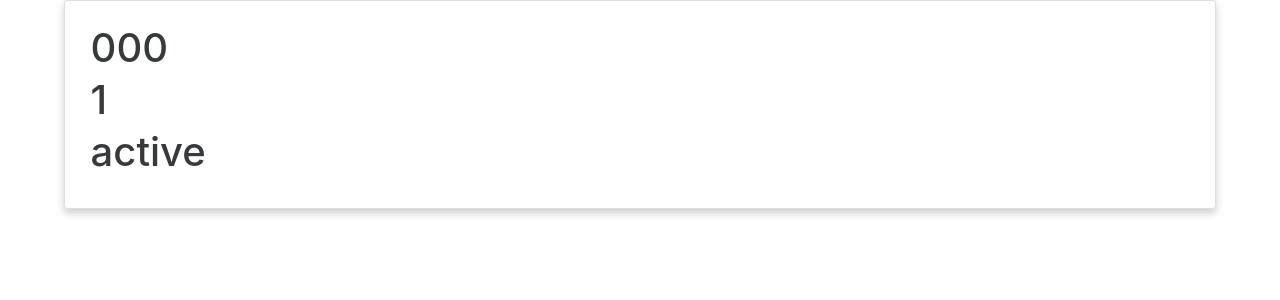
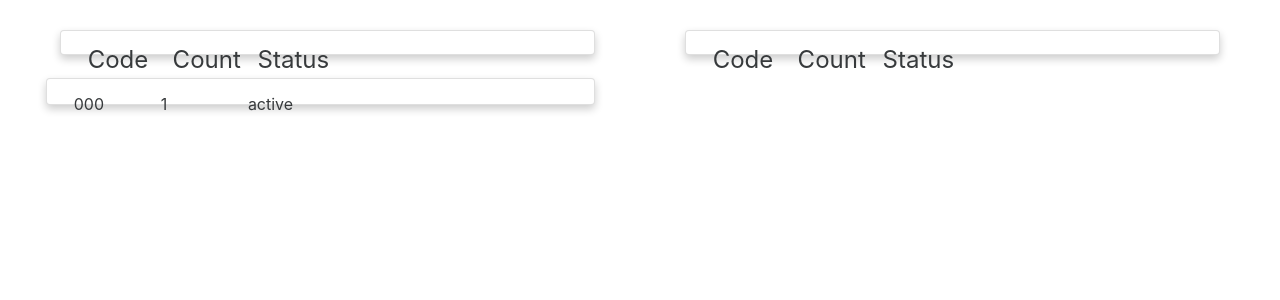
Before and after one commit to SonalBairwa/DjangoApi, a Django app: template UserApi/templates/UserApi/dashboard.html in a window 1280 px wide. Shown: the part 82-382 px from the top of the page. Run offline with Django 3.2, Linux system fonts and the light colour scheme; the template is opened without the code that fills it: most values are stand-ins (such as "Sample title", 1, 10 or a date in 2020); some libraries are stand-ins or nearby versions.

Commit message:
dashboard html updated

```diff
--- a/UserApi/templates/UserApi/dashboard.html
+++ b/UserApi/templates/UserApi/dashboard.html
@@ -6,19 +6,56 @@
         <meta charset="UTF-8">
         <title>Title</title>
         {% if user_type == "true" %}
-        <a class="btn btn-default login-btn" href="code_view"> Generate Code</a><br>
-        <a class="btn btn-default login-btn" href="generate_csv"> Create CSV</a><br>
+            <a class="btn btn-default login-btn" style="float: right" href="code_view"> Generate Code</a>
+            <a class="btn btn-default login-btn" style="float: right; " href="generate_csv"> Create CSV</a><br>
         {% endif %}
     </head>
     <body>
-    {% for list in code_list %}
-            <div class="card">
-                <h1>{{ list.code }}</h1>
-                <h1>{{ list.count }}</h1>
-                <h1>{{ list.status }}</h1>
+    <div class="cardList" style="margin-top: 30px">
+        <div class="col-lg-12">
+            <div class="col-lg-6" style="text-align: center;font-size: x-large;">
+                <div class="card">
+                    <div class="col-lg-2">
+                        Code
+                    </div>
+                    <div class="col-lg-2">
+                        Count
+                    </div>
+                    <div class="col-lg-2">
+                        Status
+                    </div>
+                </div>
             </div>
-
-    {% endfor %}
+            <div class="col-lg-6" style="text-align: center;font-size: x-large;">
+                <div class="card">
+                    <div class="col-lg-2">
+                        Code
+                    </div>
+                    <div class="col-lg-2">
+                        Count
+                    </div>
+                    <div class="col-lg-2">
+                        Status
+                    </div>
+                </div>
+            </div>
+        </div>
+        {% for list in code_list %}
+            <div class="col-lg-6">
+                <div class="card">
+                    <div class="col-lg-2">
+                        {{ list.code }}</div>
+                    <div class="col-lg-2">
+                        {{ list.count }}
+                    </div>
+                    <div class="col-lg-2">
+                        {{ list.status }}
+                    </div>
+                </div>
+            </div>
+        {% endfor %}
+    </div>
+    </div>
     </body>
     </html>
 {% endblock %}
```
